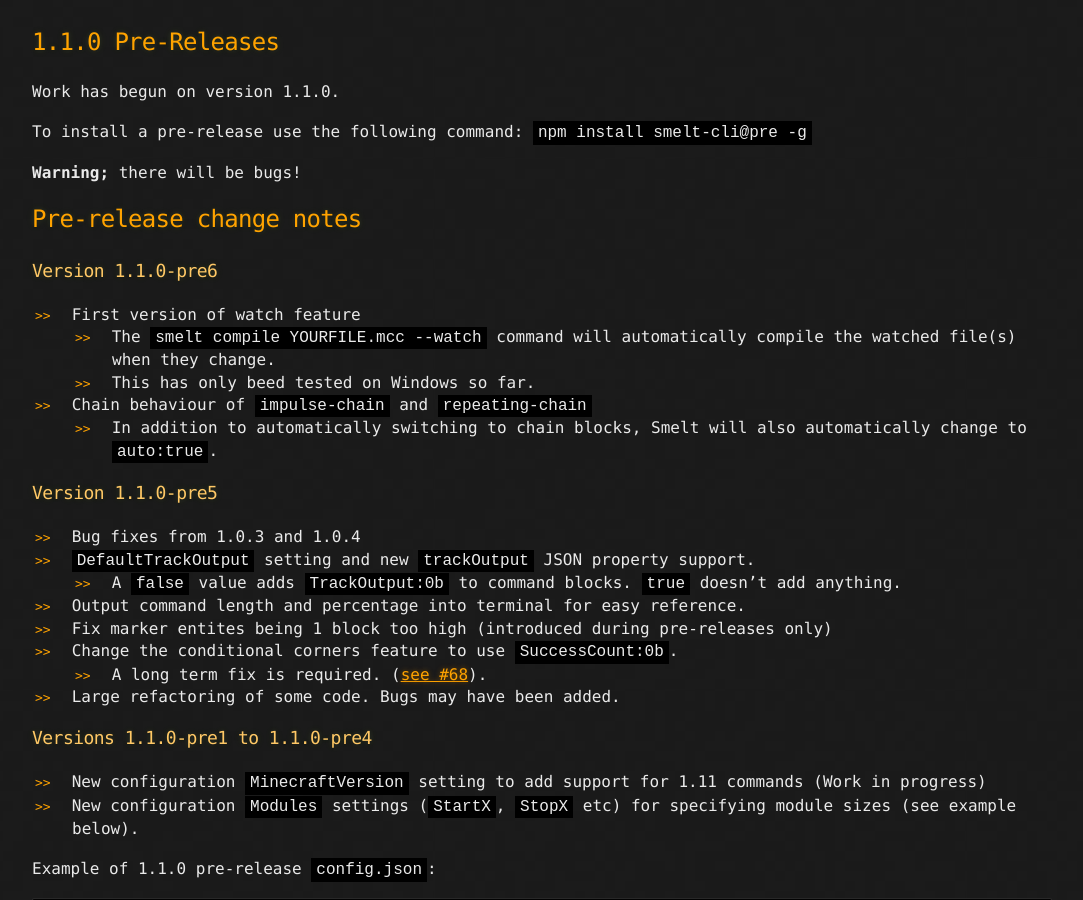
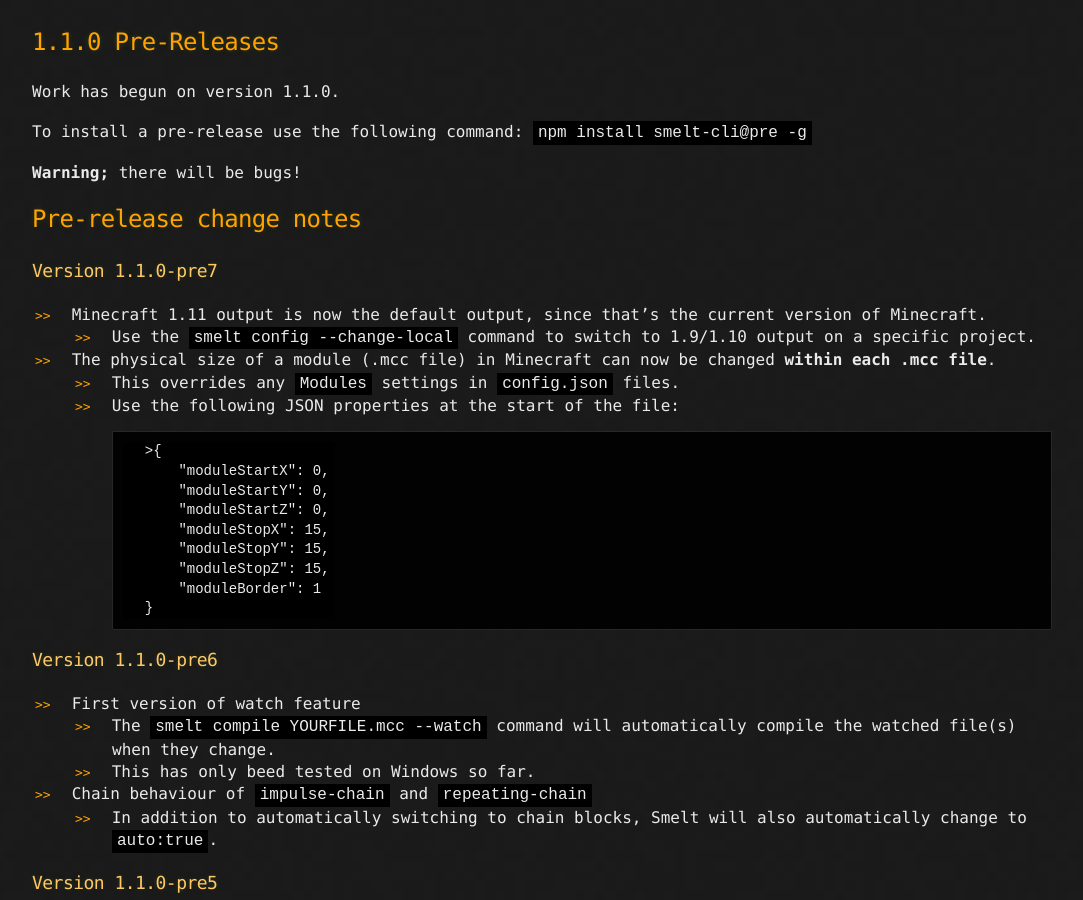
Before and after one commit to GnaspGames/Smelt, a Jekyll site: the page built from prereleases.md, in a window 1280 px wide and 900 px high, scrolled down 374 px. Shown: the whole window, without its empty margins (98-1181 px from the left). Built offline with Jekyll 4.4.1, drawn with Linux system fonts in a browser that asks for light colours.

Commit message:
Release notes for 1.1.0-pre7

````diff
--- a/prereleases.md
+++ b/prereleases.md
@@ -15,6 +15,25 @@
 **Warning;** there will be bugs!
 
 ## Pre-release change notes
+
+### Version 1.1.0-pre7
+
+* Minecraft 1.11 output is now the default output, since that's the current version of Minecraft.
+    * Use the `smelt config --change-local` command to switch to 1.9/1.10 output on a specific project.
+* The physical size of a module (.mcc file) in Minecraft can now be changed **within each .mcc file**.
+    * This overrides any `Modules` settings in `config.json` files.
+	* Use the following JSON properties at the start of the file:
+		```
+		>{
+			"moduleStartX": 0,
+			"moduleStartY": 0,
+			"moduleStartZ": 0,
+			"moduleStopX": 15,
+			"moduleStopY": 15,
+			"moduleStopZ": 15,
+			"moduleBorder": 1
+		}
+		```
 
 ### Version 1.1.0-pre6
 
````
